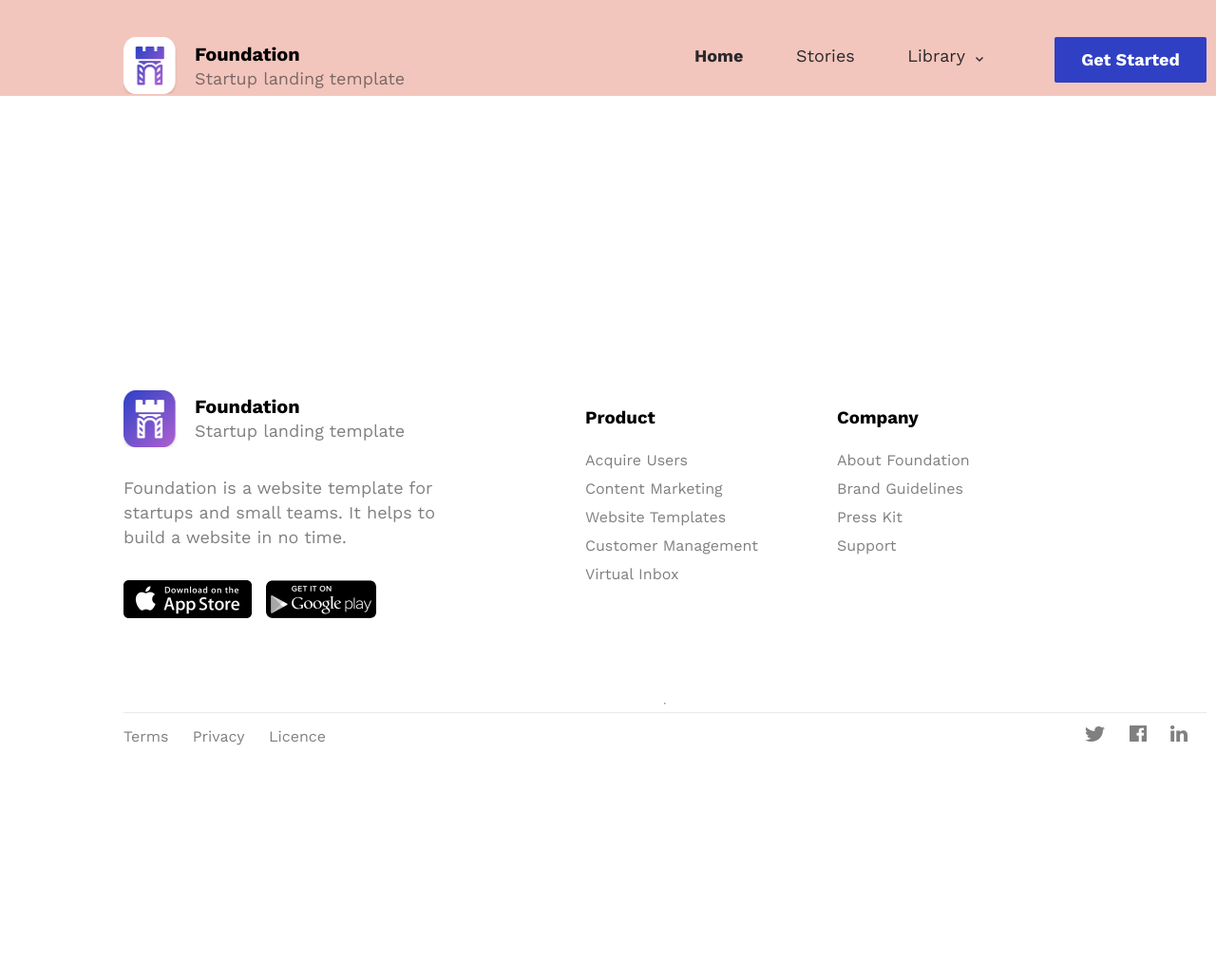
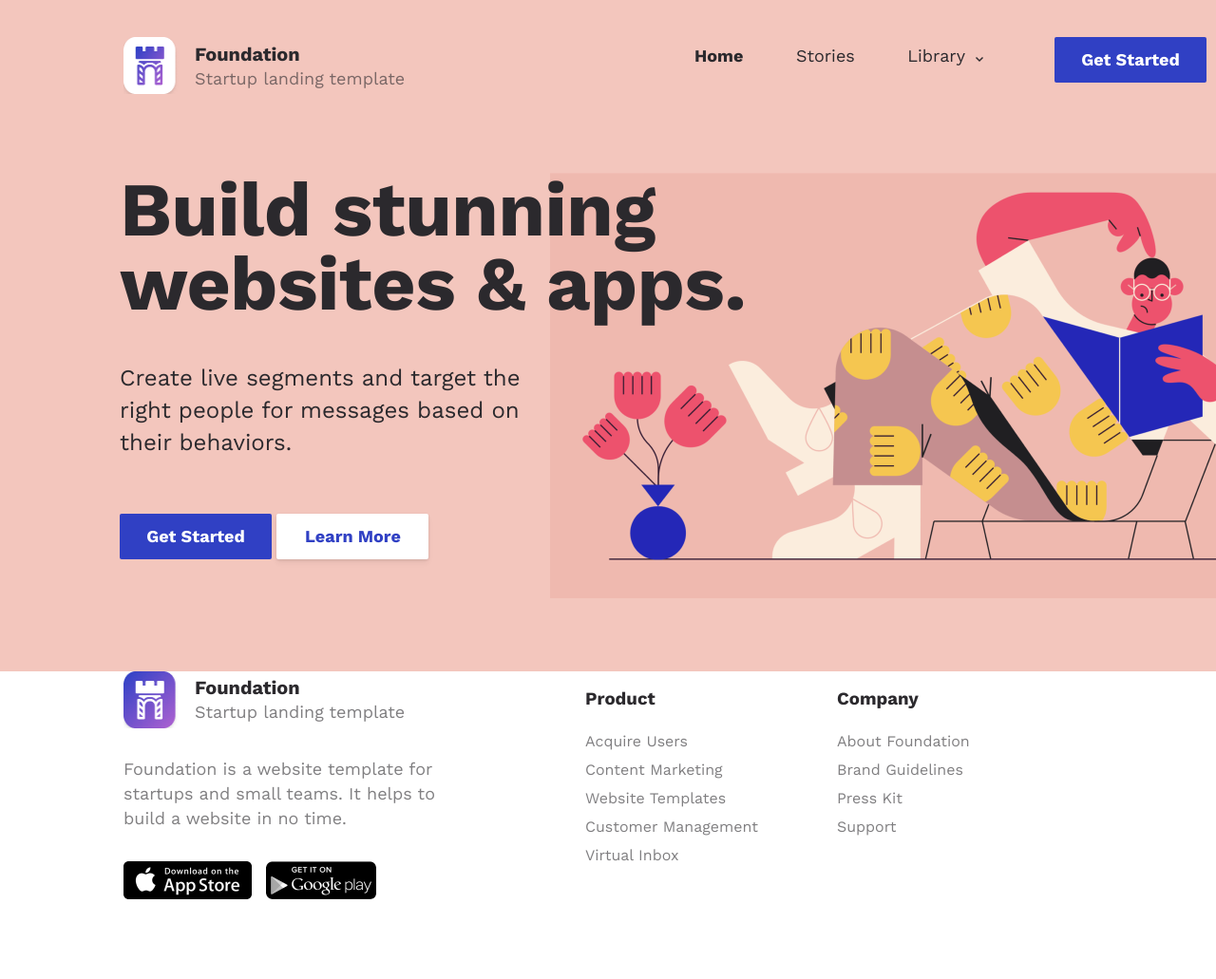
Before and after one commit to job-artem/foundation-website, a plain HTML site: page startup-website/index.html in a window 1280 px wide. Shown: the top 1031 px of the page at 95% size. Before the commit the page ends 801 px from the top, so only its background shows below. Drawn offline with nearby package versions, Linux system fonts and the light colour scheme.

Commit message:
lesson16 ready

```diff
--- a/startup-website/index.html
+++ b/startup-website/index.html
@@ -30,10 +30,23 @@
                 </nav>
                 <button class="header__button">Get Started</button>
             </header>
-            <section>
+            <section class="headline">
+                <div class="hedline__text-content">
+                    <h1 class="headline__header">Build stunning websites & apps.</h1>
+                    <p class="headline__paragraph">Create live segments and target the right people for messages based on their behaviors.</p>
+                    <div class="headline__buttons">
+                        <button class="header__button">Get Started</button>
+                        <button class="headline__button_light">Learn More</button>
+
+                    </div>
+                </div>
+                <img class='headline__image' src="./img/ouch.png" alt="headline image">
+
 
             </section>
         </div>
+
+
 
         <footer class="footer">
             <div class="useful-link">
--- a/startup-website/styles.css
+++ b/startup-website/styles.css
@@ -5,6 +5,7 @@
 html {
     font-size: 16px;
     font-family: 'Work Sans', sans-serif;
+    color: #2B292D;
 }
 
 .page {
@@ -121,6 +122,10 @@ html {
     display: flex;
 }
 
+.headline h1 {
+    font-size: 80px;
+}
+
 .useful-link__text {
     font-size: 18px;
     line-height: 26px;
@@ -177,3 +182,64 @@ html {
 .social-links__item {
     margin-right: 20px;
 }
+
+.headline {
+    position: relative;
+    display: flex;
+    margin-top: 81px;
+}
+
+.hedline__text-content {
+    margin-left: 126px;
+    position: absolute;
+    z-index: 1;
+}
+
+.headline__header {
+    width: 754px;
+    height: 165px;
+    font-weight: bold;
+    font-size: 80px;
+    line-height: 78px;
+    letter-spacing: -0.5px;
+    z-index: 3;
+    margin: 0;
+}
+
+.headline__buttons {
+    margin-top: 58px;
+}
+
+.headline__button_light {
+    background: linear-gradient(180deg, rgba(255, 255, 255, 0.05) 0%, rgba(255, 255, 255, 1e-05) 100%), #FFFFFF;
+    background-blend-mode: overlay, normal;
+    box-shadow: 0px 4px 6px rgba(0, 0, 0, 0.05), 0px 1px 3px rgba(0, 0, 0, 0.1), inset 0px 1px 0px rgba(255, 255, 255, 0.1);
+    border-radius: 2px;
+    width: 160px;
+    height: 48px;
+    color: #3040C4;
+    font-size: 18px;
+    font-weight: 700;
+    border-radius: 2px;
+    border: none;
+}
+
+.headline__paragraph {
+    width: 456px;
+    height: 102px;
+    font-style: normal;
+    font-weight: normal;
+    font-size: 24px;
+    line-height: 34px;
+    color: #2B292D;
+    margin-top: 34px;
+}
+
+.headline__image {
+    position: relative;
+    margin-left: auto;
+    top: 0px;
+    right: 25px;
+    /* z-index: 0; */
+    margin-bottom: 77px;
+}
```
Also changed, not shown: startup-website/img/ouch.png (added).
